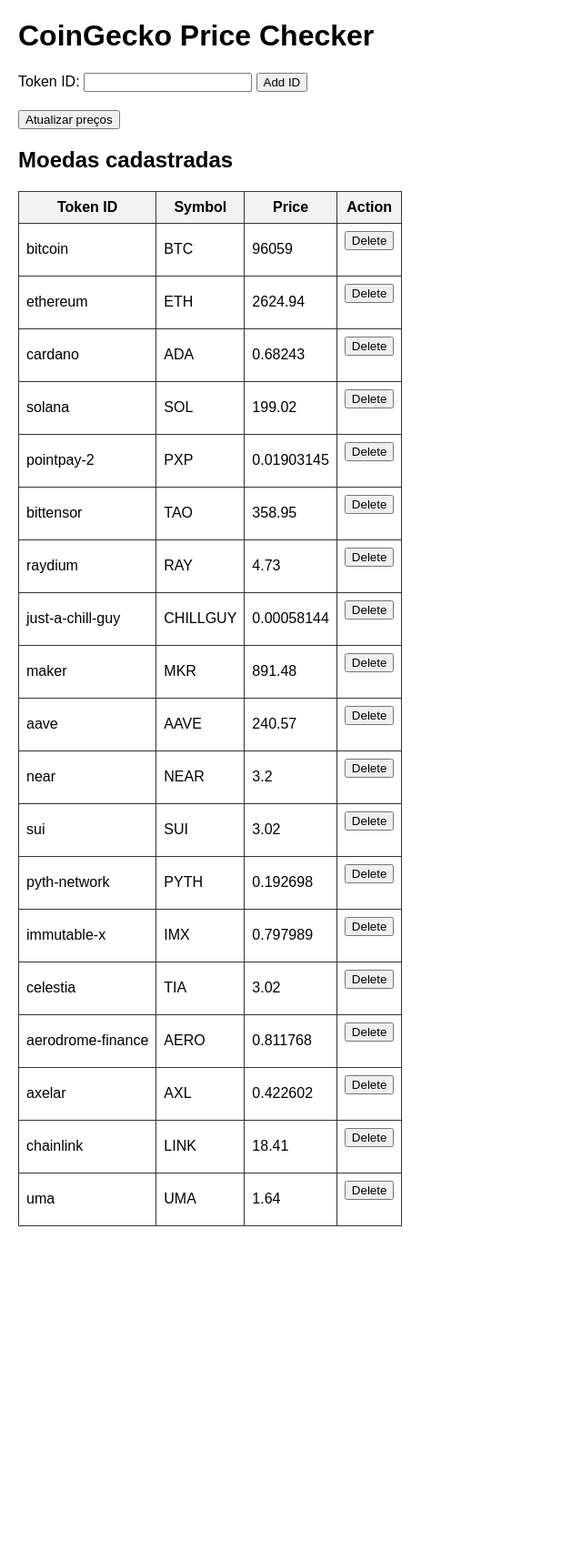
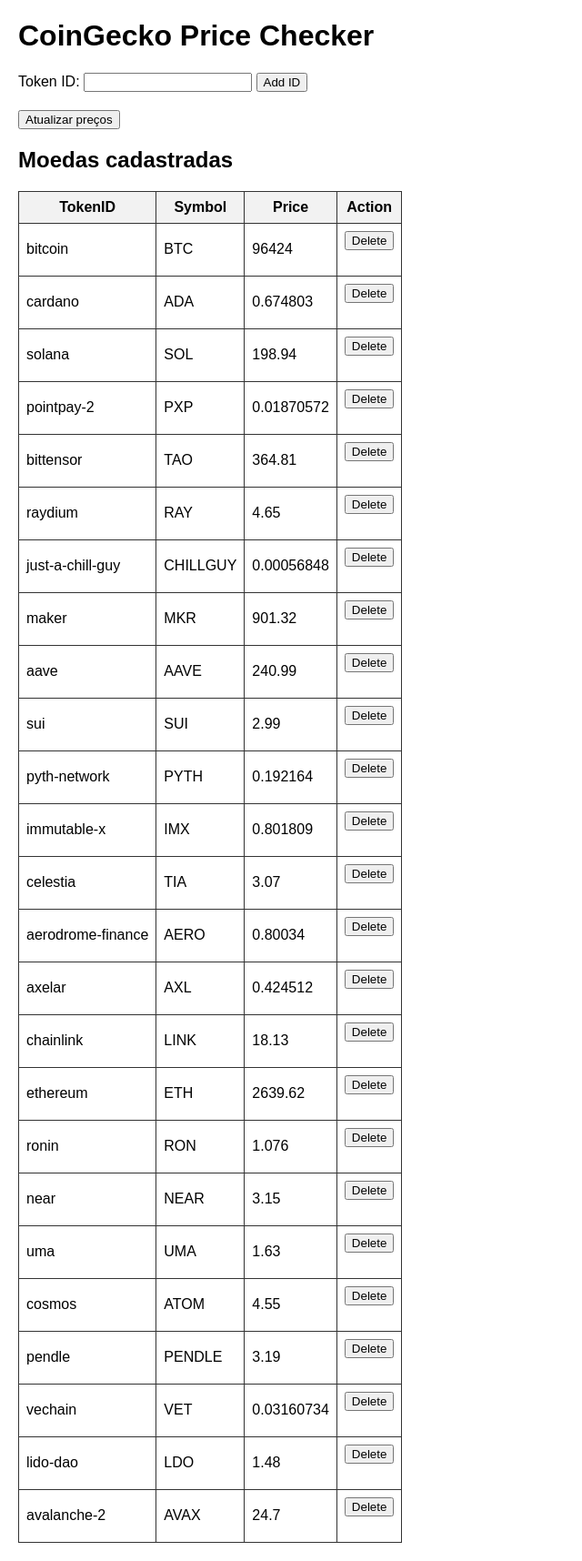
Before and after one commit to jandelima/crypto-prices-coingecko, a Flask app: page / in a window 1280 px wide. Shown: the whole page at 91% size, without its empty margins (0-640 px from the left). Before the commit the page ends 1348 px from the top, so only its background shows below. Run offline with Flask 3, Linux system fonts and the light colour scheme.

Commit message:
latest change

```diff
--- a/app.py
+++ b/app.py
@@ -13,17 +13,17 @@
         with open(COINS_FILE, 'r', newline='', encoding='utf-8') as csvfile:
             reader = csv.DictReader(csvfile, delimiter='|')
             for row in reader:
-                if not row.get('Token ID', '').strip():
+                if not row.get('TokenID', '').strip():
                     continue
-                coin_id = row['Token ID'].strip().lower()
+                coin_id = row['TokenID'].strip().lower()
                 Symbol = row['Symbol'].strip()
                 Price = row['Price'].strip()
-                coins.append({'Token ID': coin_id, 'Symbol': Symbol, 'Price': Price})
+                coins.append({'TokenID': coin_id, 'Symbol': Symbol, 'Price': Price})
     return coins
 
 def save_coins():
     with open(COINS_FILE, 'w', newline='', encoding='utf-8') as csvfile:
-        fieldnames = ['Token ID', 'Symbol', 'Price']
+        fieldnames = ['TokenID', 'Symbol', 'Price']
         writer = csv.DictWriter(csvfile, fieldnames=fieldnames, delimiter='|')
         writer.writeheader()
         for coin in coins:
@@ -40,48 +40,50 @@
     coin_id = request.form.get('coin_id')
     if coin_id:
         coin_id = coin_id.strip().lower()
-        if not any(c['Token ID'] == coin_id for c in coins):
+        if not any(c['TokenID'] == coin_id for c in coins):
             url = f"https://api.coingecko.com/api/v3/coins/{coin_id}?localization=false"
             response = requests.get(url)
             if response.status_code == 200:
                 coin_data = response.json()
-                Symbol = coin_data.get('Symbol', 'N/A').upper()
+                Symbol = coin_data.get('symbol', 'N/A').upper()
             else:
                 Symbol = 'N/A'
-            new_coin = {'Token ID': coin_id, 'Symbol': Symbol, 'Price': 'N/A'}
+            new_coin = {'TokenID': coin_id, 'Symbol': Symbol, 'Price': 'N/A'}
             coins.append(new_coin)
             save_coins()
     return redirect(url_for('index'))
 
 @app.route('/update', methods=['POST'])
-def update_Prices():
+def update_data():
     if coins:
-        # Concatena os IDs das moedas para a requisição
-        coin_ids_str = ','.join(coin['Token ID'] for coin in coins)
-        url = "https://api.coingecko.com/api/v3/simple/price"
+        coin_ids_str = ','.join(coin['TokenID'] for coin in coins)
+        url = "https://api.coingecko.com/api/v3/coins/markets"
         params = {
+            "vs_currency": "usd",
             "ids": coin_ids_str,
-            "vs_currencies": "usd",
         }
         response = requests.get(url, params=params)
         if response.status_code == 200:
             data = response.json()
             for coin in coins:
-                cid = coin['Token ID']
-                if cid in data and 'usd' in data[cid]:
-                    coin['Price'] = data[cid]['usd']
+                for coin_data in data:
+                    if coin_data.get("id") == coin["TokenID"]:
+                        coin["Price"] = coin_data.get("current_price", "N/A")
+                        coin["Symbol"] = coin_data.get("symbol", "N/A").upper()
+                        break
                 else:
-                    coin['Price'] = "N/A"
+                    coin["Price"] = "N/A"
+                    coin["Symbol"] = "N/A"
             save_coins()
         else:
-            # Em caso de erro, imprime os detalhes para facilitar a depuração
-            print("Erro na atualização dos preços:", response.status_code, response.text)
+            print("Erro na atualização dos dados:", response.status_code, response.text)
     return redirect(url_for('index'))
+
 
 @app.route('/delete/<coin_id>', methods=['POST'])
 def delete_coin(coin_id):
     global coins
-    coins = [coin for coin in coins if coin['Token ID'] != coin_id]
+    coins = [coin for coin in coins if coin['TokenID'] != coin_id]
     save_coins()
     return redirect(url_for('index'))
 
--- a/coins.csv
+++ b/coins.csv
@@ -1,20 +1,26 @@
-Token ID|Symbol|Price
-bitcoin|BTC|96059
-ethereum|ETH|2624.94
-cardano|ADA|0.68243
-solana|SOL|199.02
-pointpay-2|PXP|0.01903145
-bittensor|TAO|358.95
-raydium|RAY|4.73
-just-a-chill-guy|CHILLGUY|0.00058144
-maker|MKR|891.48
-aave|AAVE|240.57
-near|NEAR|3.2
-sui|SUI|3.02
-pyth-network|PYTH|0.192698
-immutable-x|IMX|0.797989
-celestia|TIA|3.02
-aerodrome-finance|AERO|0.811768
-axelar|AXL|0.422602
-chainlink|LINK|18.41
-uma|UMA|1.64
+TokenID|Symbol|Price
+bitcoin|BTC|96424
+cardano|ADA|0.674803
+solana|SOL|198.94
+pointpay-2|PXP|0.01870572
+bittensor|TAO|364.81
+raydium|RAY|4.65
+just-a-chill-guy|CHILLGUY|0.00056848
+maker|MKR|901.32
+aave|AAVE|240.99
+sui|SUI|2.99
+pyth-network|PYTH|0.192164
+immutable-x|IMX|0.801809
+celestia|TIA|3.07
+aerodrome-finance|AERO|0.80034
+axelar|AXL|0.424512
+chainlink|LINK|18.13
+ethereum|ETH|2639.62
+ronin|RON|1.076
+near|NEAR|3.15
+uma|UMA|1.63
+cosmos|ATOM|4.55
+pendle|PENDLE|3.19
+vechain|VET|0.03160734
+lido-dao|LDO|1.48
+avalanche-2|AVAX|24.7
--- a/templates/index.html
+++ b/templates/index.html
@@ -28,7 +28,7 @@
     <table>
         <thead>
             <tr>
-                <th>Token ID</th>
+                <th>TokenID</th>
                 <th>Symbol</th>
                 <th>Price</th>
                 <th>Action</th>
@@ -37,11 +37,11 @@
         <tbody>
             {% for coin in coins %}
             <tr>
-                <td>{{ coin['Token ID'] }}</td>
+                <td>{{ coin['TokenID'] }}</td>
                 <td>{{ coin['Symbol'] }}</td>
-                <td id = "{{ coin['Token ID'] }}">{{ coin['Price'] }} </td>
+                <td id = "{{ coin['TokenID'] }}">{{ coin['Price'] }} </td>
                 <td>
-                    <form action="/delete/{{ coin['Token ID'] }}" method="post">
+                    <form action="/delete/{{ coin['TokenID'] }}" method="post">
                         <button type="submit">Delete</button>
                     </form>
                 </td>
```
